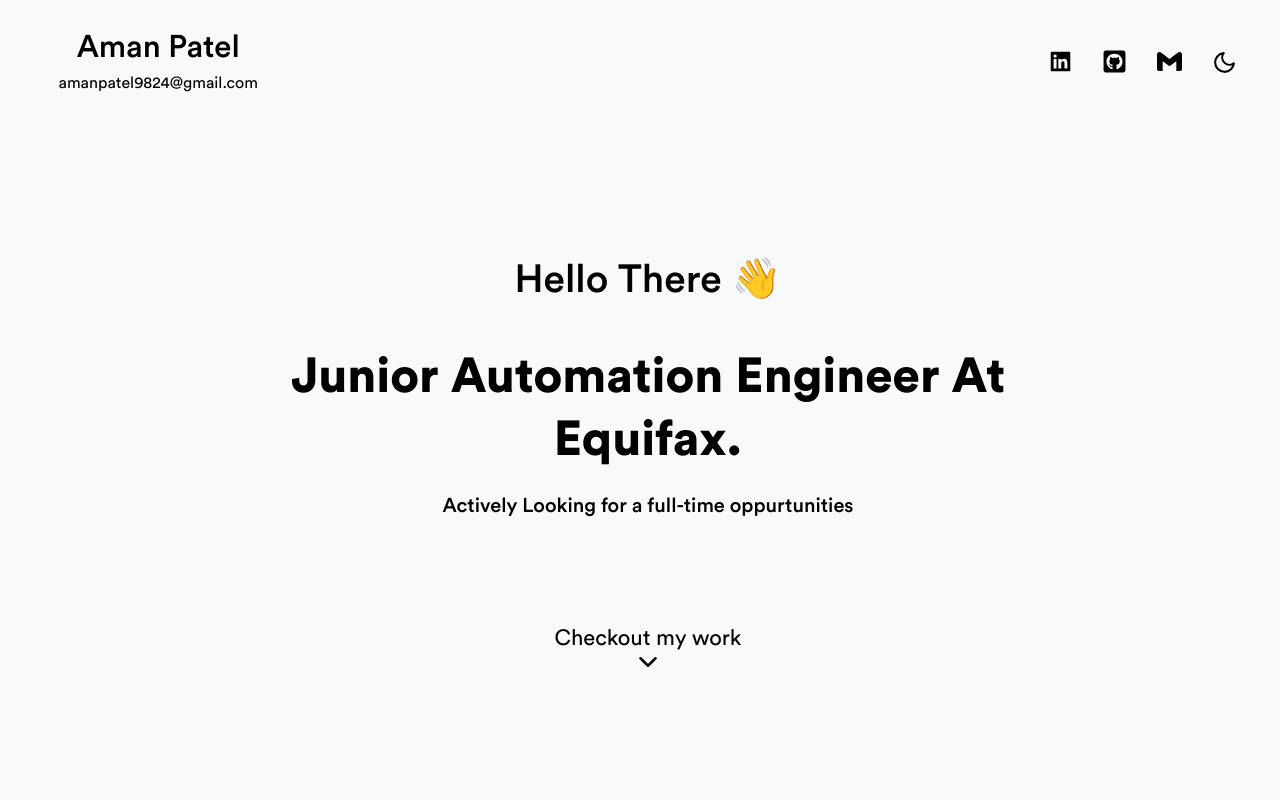
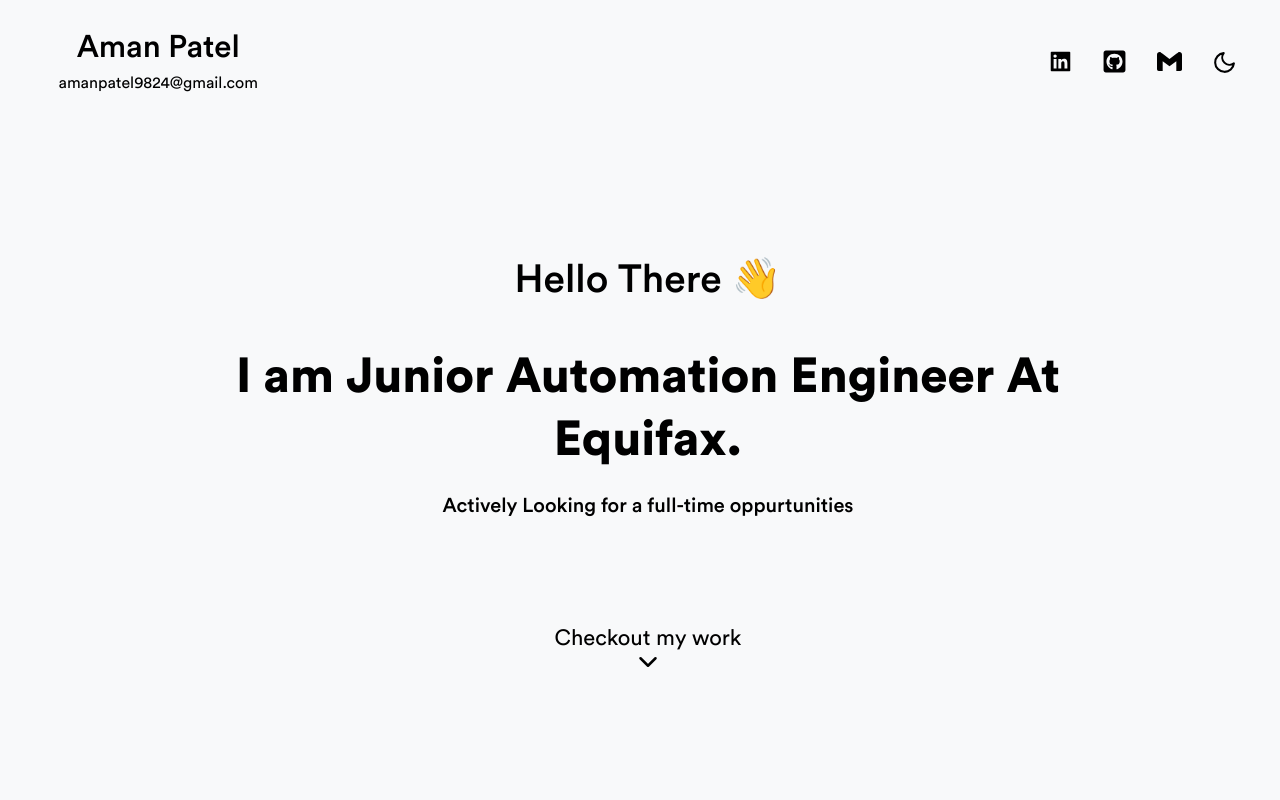
Before and after one commit to aman9824/portfolio_v2, a React (Create React App) app: page / in a window 1280 px wide. Shown: the top 800 px of the page. Built offline with nearby package versions, Linux system fonts and the light colour scheme.

Commit message:
Update Main.jsx

```diff
--- a/src/components/Main.jsx
+++ b/src/components/Main.jsx
@@ -11,7 +11,7 @@
         </span>
       </h2>
       <h1 className="title">
-        Junior Automation Engineer At Equifax.
+        I am Junior Automation Engineer At Equifax.
       </h1>
       <h5 style={{ marginTop: "20px", textAlign: "center" }}>
         Actively Looking for a full-time oppurtunities
```
